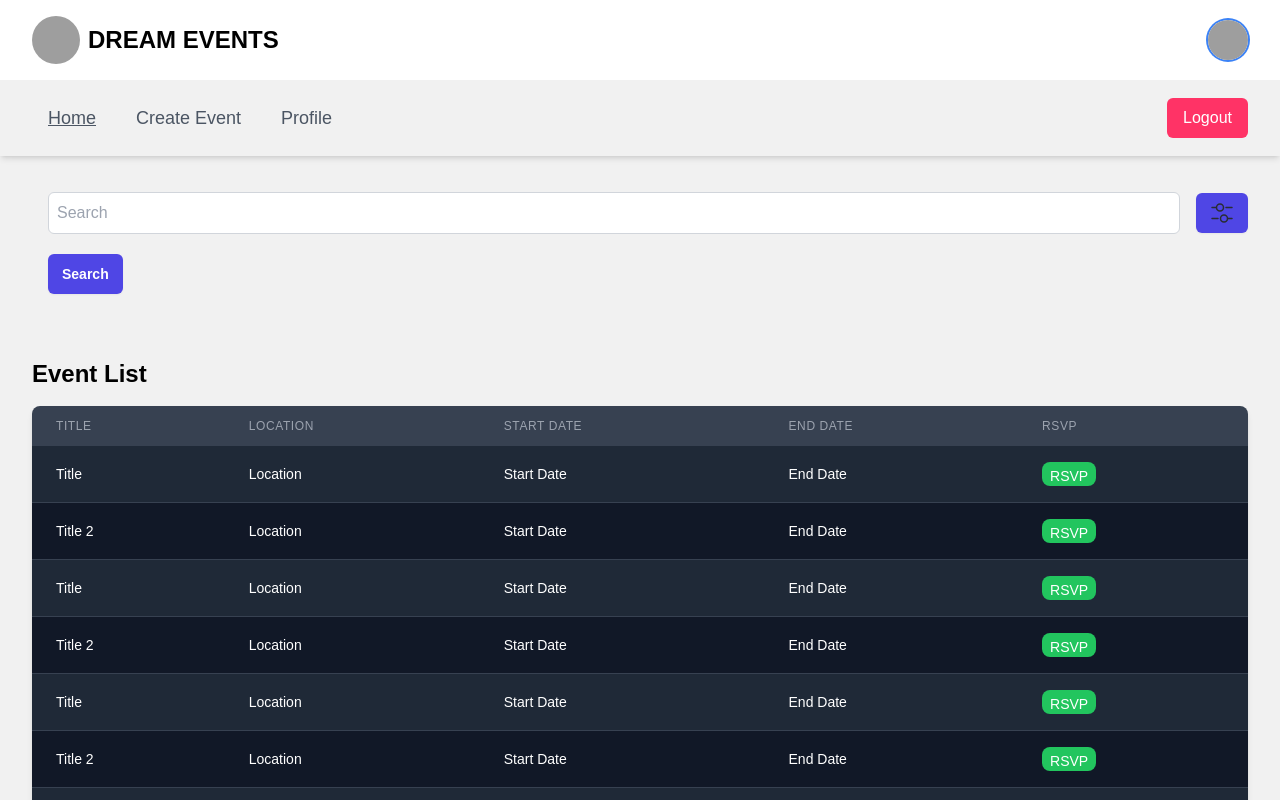
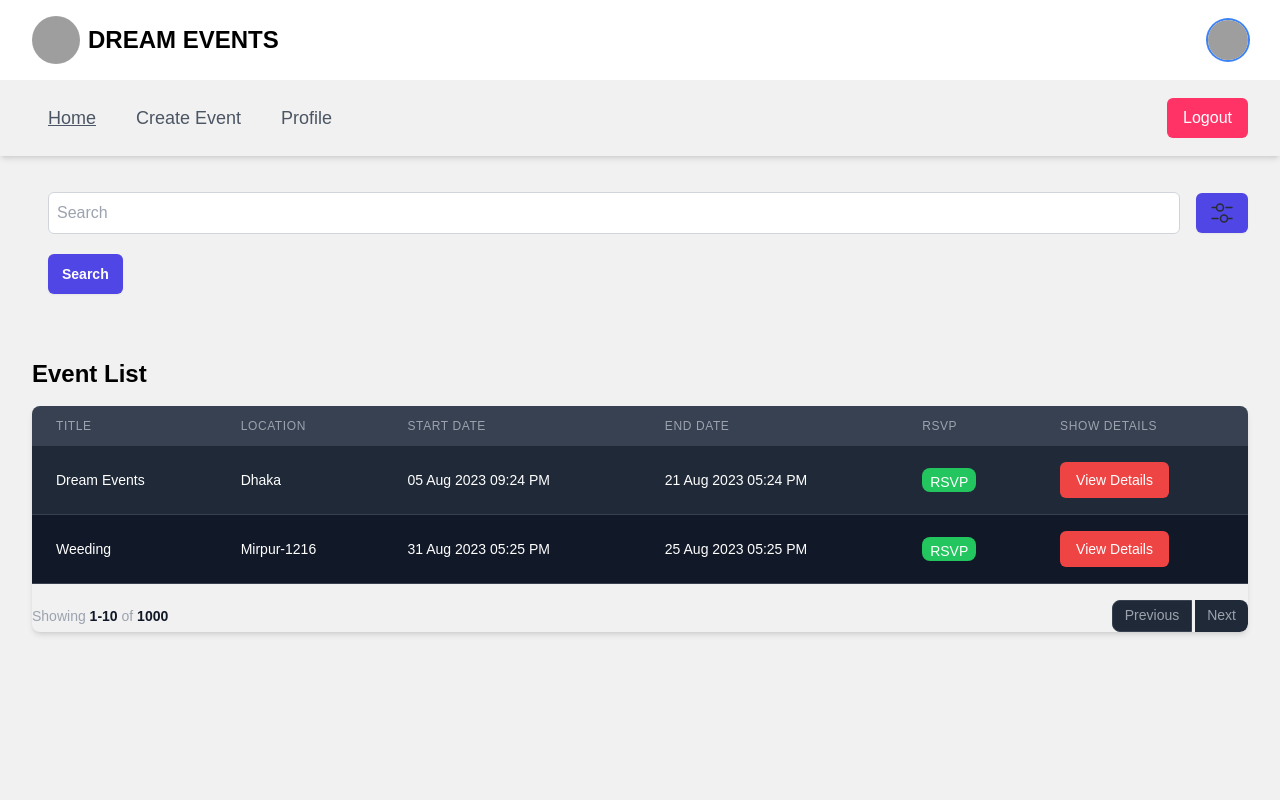
Before and after one commit to abdulkadershohan/gain-solutions-task-2, a React (Create React App) app: page / in a window 1280 px wide. Shown: the top 800 px of the page. Built offline with nearby package versions, Linux system fonts and the light colour scheme; data requests are answered from the project's data file; sample sign-in values are in the browser's storage; grey boxes are pictures that could not be loaded.

Commit message:
db update

```diff
--- a/server/db.json
+++ b/server/db.json
@@ -11,11 +11,11 @@
   ],
   "events": [
     {
-      "title": "1",
-      "description": "1",
-      "start_date": "2023-08-04T16:38",
-      "end_date": "2023-08-23T16:38",
-      "location": "1",
+      "title": "Dream Events",
+      "description": "Tailwind lets you conditionally apply utility classes in different states using variant modifiers. For example, use hover:table-fixed to only apply the table-fixed utility on hover.",
+      "start_date": "2023-08-05T21:24",
+      "end_date": "2023-08-21T17:24",
+      "location": "Dhaka",
       "createdBy": {
         "email": "abdulkadirshohan@gmail.com",
         "name": "Abdul Kader",
@@ -23,14 +23,15 @@
         "phoneNumber": "+8801766614798",
         "id": 1
       },
-      "id": 1
+      "attendees": [],
+      "id": 3
     },
     {
-      "title": "asad",
-      "description": "ad",
-      "start_date": "2023-08-05T16:41",
-      "end_date": "2023-09-07T16:41",
-      "location": "qqeww",
+      "title": "Weeding",
+      "description": "Tailwind lets you conditionally apply utility classes in different states using variant modifiers. For example, use hover:table-fixed to only apply the table-fixed utility on hover.",
+      "start_date": "2023-08-31T17:25",
+      "end_date": "2023-08-25T17:25",
+      "location": "Mirpur-1216",
       "createdBy": {
         "email": "abdulkadirshohan@gmail.com",
         "name": "Abdul Kader",
@@ -38,7 +39,9 @@
         "phoneNumber": "+8801766614798",
         "id": 1
       },
-      "id": 2
+      "attendees": [],
+      "id": 4
     }
+
   ]
 }
--- a/src/components/form/event/NewEventForm.jsx
+++ b/src/components/form/event/NewEventForm.jsx
@@ -18,7 +18,8 @@ export default function NewEventForm() {
         e.preventDefault()
         const body = {
             title, description, start_date, end_date, location,
-            createdBy: auth?.user
+            createdBy: auth?.user,
+            attendees: []
         }
         createEvent(body)
     }
--- a/src/components/modal/Modal.jsx
+++ b/src/components/modal/Modal.jsx
@@ -1,26 +1,28 @@
+import moment from 'moment';
 import React, { useState } from 'react';
 import { Modal } from 'react-responsive-modal';
 import 'react-responsive-modal/styles.css';
 import { Button } from '../../utils';
 
-export default function ModalM() {
+export default function ModalM({ data, }) {
+    const [open, setOpen] = useState(false);
+
     const modalStyles = {
         modal: {
             maxWidth: '800px', // Set your desired width here
         },
     };
-    const data = {
-        "id": 1,
-        "title": "Event 1",
-        "description": "Lorem ipsum dolor sit amet consectetur, adipisicing elit. Obcaecati earum ab ipsa ea cupiditate molestias nulla eos suscipit hic esse, labore tenetur ducimus reiciendis voluptates fugiat quam voluptate? Debitis dolorum fuga omnis nostrum accusamus illum, sint maiores temporibus vitae rem fugiat nobis error placeat esse architecto repellendus! Asperiores sed fugit explicabo dolores, aliquid alias ex quam ratione recusandae ipsum, voluptatem voluptatum soluta maiores, repellat beatae dicta aspernatur cum magni. Possimus voluptatum commodi, saepe minima eum pariatur asperiores architecto necessitatibus repellat fugit consequatur, distinctio nesciunt! Iure ipsam assumenda, sed quos, quae sequi officia, voluptate minus reprehenderit quam atque voluptates eius saepe?",
-        "start_date": "2021-05-05T00:00:00.000Z",
-        "end_date": "2021-05-05T00:00:00.000Z",
-        "location": "Dhaka, Bangladesh",
-        "createdAt": "2021-05-05T00:00:00.000Z",
-        "updatedAt": "2021-05-05T00:00:00.000Z",
-        "createdBy": 1
-    }
-    const [open, setOpen] = useState(false);
+    // const data = {
+    //     "id": 1,
+    //     "title": "Event 1",
+    //     "description": "Lorem ipsum dolor sit amet consectetur, adipisicing elit. Obcaecati earum ab ipsa ea cupiditate molestias nulla eos suscipit hic esse, labore tenetur ducimus reiciendis voluptates fugiat quam voluptate? Debitis dolorum fuga omnis nostrum accusamus illum, sint maiores temporibus vitae rem fugiat nobis error placeat esse architecto repellendus! Asperiores sed fugit explicabo dolores, aliquid alias ex quam ratione recusandae ipsum, voluptatem voluptatum soluta maiores, repellat beatae dicta aspernatur cum magni. Possimus voluptatum commodi, saepe minima eum pariatur asperiores architecto necessitatibus repellat fugit consequatur, distinctio nesciunt! Iure ipsam assumenda, sed quos, quae sequi officia, voluptate minus reprehenderit quam atque voluptates eius saepe?",
+    //     "start_date": "2021-05-05T00:00:00.000Z",
+    //     "end_date": "2021-05-05T00:00:00.000Z",
+    //     "location": "Dhaka, Bangladesh",
+    //     "createdAt": "2021-05-05T00:00:00.000Z",
+    //     "updatedAt": "2021-05-05T00:00:00.000Z",
+    //     "createdBy": 1
+    // }
 
     const onOpenModal = () => setOpen(true);
     const onCloseModal = () => setOpen(false);
@@ -39,7 +41,12 @@ export default function ModalM() {
 
     return (
         <div>
-            <button onClick={onOpenModal}>Open modal</button>
+            <Button
+                onClick={onOpenModal}
+                className='bg-red-500 text-white px-4 py-2 rounded-md'
+            >
+                View Details
+            </Button>
             <Modal open={open} onClose={onCloseModal} center styles={modalStyles}>
                 <div
                     className='p-2 flex flex-col h-screen w-full '
@@ -97,14 +104,14 @@ export default function ModalM() {
                         >
                             Event Start Date :
                         </h4>
-                        <p className='text-xl font-normal '>{data.start_date}</p>
+                        <p className='text-xl font-normal '>{moment(data.start_date).format('DD MMM YYYY hh:mm A')}</p>
                         <h4
                             className='text-2xl font-bold font-play border-b-2 border-black'
 
                         >
                             Event End Date :
                         </h4>
-                        <p className='text-xl font-normal '>{data.end_date}</p>
+                        <p className='text-xl font-normal '>{moment(data.end_date).format('DD MMM YYYY hh:mm A')}</p>
                     </div>
 
                     {/* attendance list table  */}
--- a/src/features/event/eventApi.js
+++ b/src/features/event/eventApi.js
@@ -45,4 +45,4 @@ export const eventApi = apiSlice.injectEndpoints({
 
     }),
 });
-export const { useCreateEventMutation } = eventApi;
+export const { useCreateEventMutation, useGetAllEventsQuery } = eventApi;
--- a/src/sections/hero/EventList.jsx
+++ b/src/sections/hero/EventList.jsx
@@ -1,86 +1,27 @@
+import moment from "moment/moment";
 import React from "react";
 import ModalM from "../../components/modal/Modal";
-import { Button } from "../../utils";
+import { useGetAllEventsQuery } from "../../features/event/eventApi";
+import { Button, Loading } from "../../utils";
 
 export default function EventList() {
-    const tableRow = ['Title', 'Location', 'Start Date', 'End Date', 'RSVP']
-    const tableData = [
+    const { data: eventListData, isLoading, isError, error } = useGetAllEventsQuery()
 
-        {
-            id: 1,
-            title: 'Title',
-            location: 'Location',
-            startDate: 'Start Date',
-            endDate: 'End Date',
-            rsvp: 'RSVP'
-        },
-        {
-            id: 2,
-            title: 'Title 2',
-            location: 'Location',
-            startDate: 'Start Date',
-            endDate: 'End Date',
-            rsvp: 'RSVP'
-        },
-        {
-            id: 1,
-            title: 'Title',
-            location: 'Location',
-            startDate: 'Start Date',
-            endDate: 'End Date',
-            rsvp: 'RSVP'
-        },
-        {
-            id: 2,
-            title: 'Title 2',
-            location: 'Location',
-            startDate: 'Start Date',
-            endDate: 'End Date',
-            rsvp: 'RSVP'
-        },
-        {
-            id: 1,
-            title: 'Title',
-            location: 'Location',
-            startDate: 'Start Date',
-            endDate: 'End Date',
-            rsvp: 'RSVP'
-        },
-        {
-            id: 2,
-            title: 'Title 2',
-            location: 'Location',
-            startDate: 'Start Date',
-            endDate: 'End Date',
-            rsvp: 'RSVP'
-        },
-        {
-            id: 1,
-            title: 'Title',
-            location: 'Location',
-            startDate: 'Start Date',
-            endDate: 'End Date',
-            rsvp: 'RSVP'
-        },
-        {
-            id: 2,
-            title: 'Title 2',
-            location: 'Location',
-            startDate: 'Start Date',
-            endDate: 'End Date',
-            rsvp: 'RSVP'
-        },
-    ]
-    return (
-        <div
-            className="pl-0 pr-4 py-2 md:p-8"
-        >
-            <h1
-                className="text-2xl font-bold mb-4"
-            >
-                Event List
-            </h1>
-            <div className="relative overflow-x-auto shadow-md sm:rounded-lg">
+    const tableRow = ['Title', 'Location', 'Start Date', 'End Date', 'RSVP', 'Show Details']
+
+    // deside what to render
+    let content = null
+    if (isLoading) {
+        content = <Loading type={'fatch'} />
+    }
+    if (!isLoading && isError) {
+        content = <p>{error.data}</p>
+    }
+    if (!isLoading && !isError && eventListData?.length === 0) {
+        content = <p>No Event Found</p>
+    }
+    if (!isLoading && !isError && eventListData?.length > 0) {
+        content = <div className="relative overflow-x-auto shadow-md sm:rounded-lg">
             <table className="w-full text-sm text-left  text-gray-400">
                 <thead className="text-xs uppercase bg-gray-700 text-gray-400">
                     <tr>
@@ -96,12 +37,10 @@ export default function EventList() {
                 </thead>
                 <tbody>
                     {
-                            tableData.map((item, index) => <tr
+                        eventListData.map((item, index) => <tr
                             key={Math.random()}
-                                className={`
-                                ${index % 2 === 0 ? ' bg-gray-800' : 'bg-gray-900'}
-                                border-b border-gray-700  hover:bg-gray-600
-                                `}>
+                            className={`${index % 2 === 0 ? ' bg-gray-800' : 'bg-gray-900'} border-b border-gray-700  hover:bg-gray-600 `}
+                        >
                             <th scope="row" className="px-6 py-4 font-medium  whitespace-nowrap text-white">
                                 {item.title}
                             </th>
@@ -109,18 +48,28 @@ export default function EventList() {
                                 {item.location}
                             </td>
                             <td className="px-6 py-4 whitespace-nowrap text-white">
-                                    {item.startDate}
+                                {
+                                    moment(item.start_date).format('DD MMM YYYY hh:mm A')
+                                }
                             </td>
                             <td className="px-6 py-4 whitespace-nowrap text-white">
-                                    {item.endDate}
+                                {
+                                    moment(item.end_date).format('DD MMM YYYY hh:mm A')
+                                }
                             </td>
                             <td className="px-6 py-4 whitespace-nowrap text-white">
                                 <Button
                                     className="px-2  pt-1 rounded-lg bg-green-500 hover:bg-green-600 text-white"
                                 >
-                                        {item.rsvp}
+                                    RSVP
                                 </Button>
                             </td>
+                            <td className="px-6 py-4 whitespace-nowrap text-white">
+                                <ModalM
+                                    data={item}
+                                />
+                            </td>
+
                         </tr>
                         )
                     }
@@ -140,8 +89,18 @@ export default function EventList() {
                 </ul>
             </nav>
         </div>
+    }
+    return (
+        <div
+            className="pl-0 pr-4 py-2 md:p-8"
+        >
+            <h1
+                className="text-2xl font-bold mb-4"
+            >
+                Event List
+            </h1>
+            {content}
 
-            <ModalM />
 
         </div>
     )
```
Lines whose indentation alone changed are shown as unchanged.
